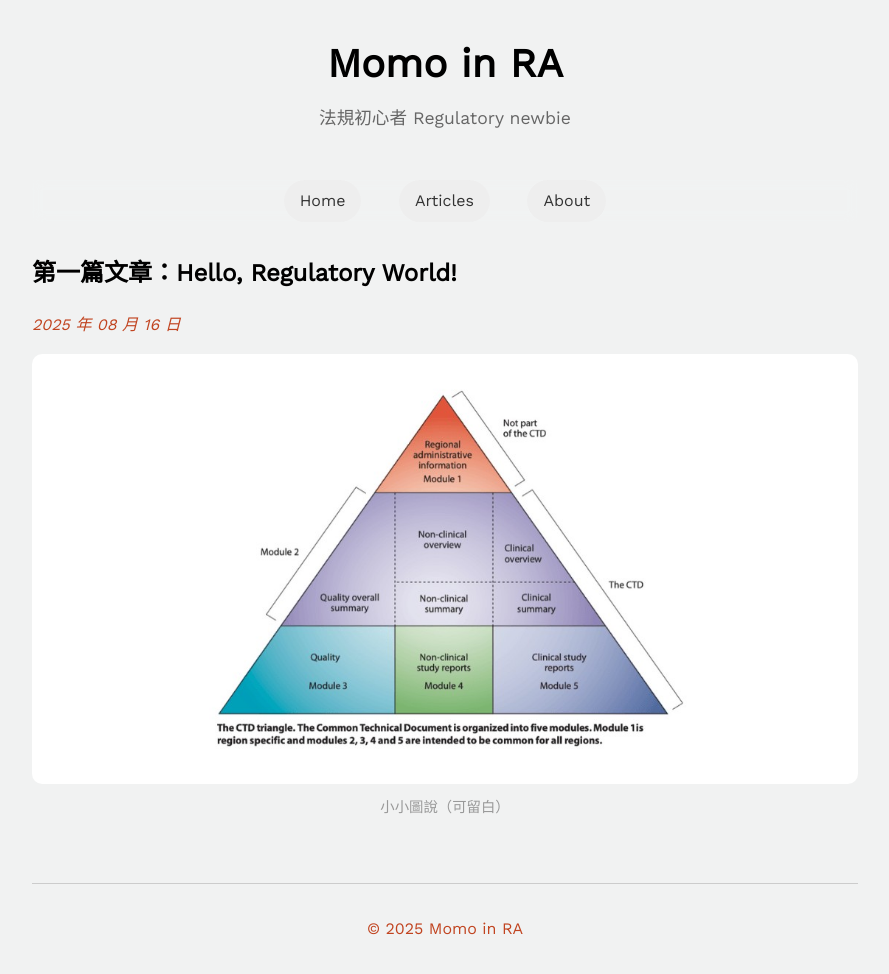
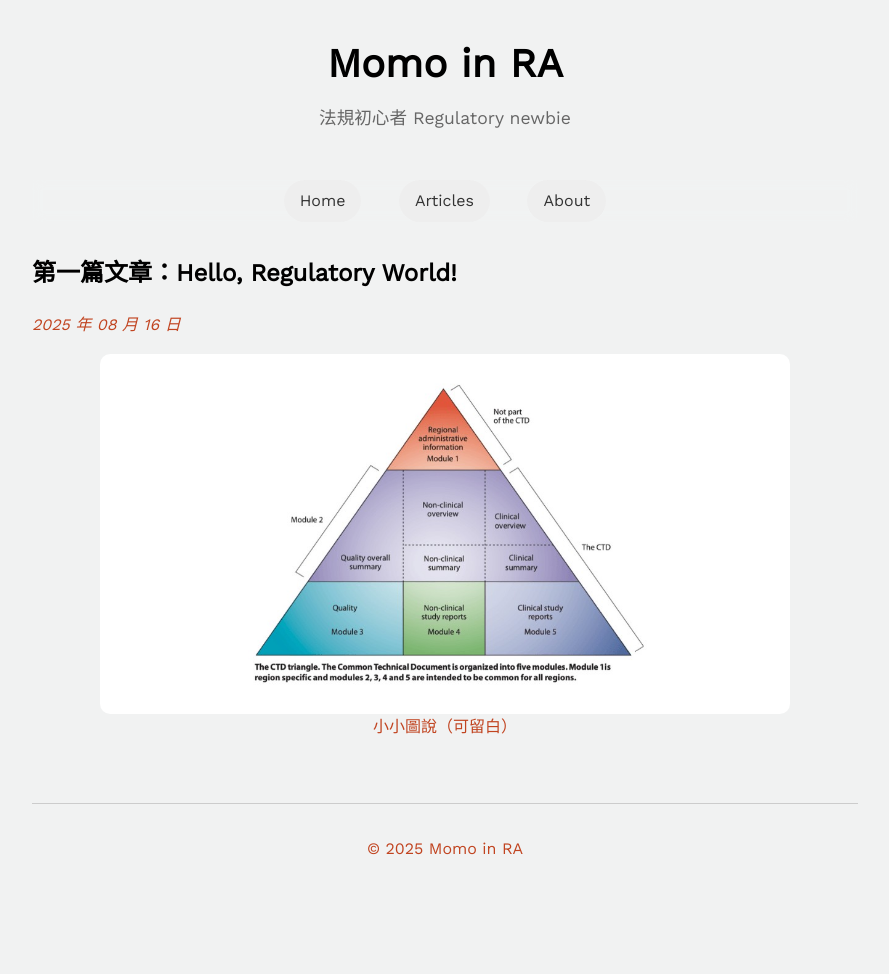
Before and after one commit to MomoInRA/github.io, a Jekyll site: the page built from _posts/2025-08-16-first-post.md, in a window 1280 px wide and 1006 px high. Shown: the top 974 px of the window, without its empty margins (195-1084 px from the left). Built offline with Jekyll 4.4.1, drawn with Linux system fonts in a browser that asks for light colours.

Commit message:
Update style.css

```diff
--- a/assets/css/style.css
+++ b/assets/css/style.css
@@ -200,6 +200,17 @@ header .subtitle {
   backdrop-filter: blur(6px);
   background-color: rgba(241,242,242,.85); /* 與你的背景色接近 */
 }
-.post-hero { margin: 1rem 0 1.25rem; text-align: center; }
-.post-hero img { width: 100%; height: auto; border-radius: 10px; }
-.post-hero__cap { color:#999; font-size:.9rem; margin-top:.25rem; }
+/* 文章頁封面圖：等比縮小，不裁切 */
+.post-hero {
+  margin: 1rem 0 1.25rem;
+  text-align: center;
+}
+
+.post-hero img {
+  max-width: 100%;
+  height: auto;
+  max-height: 360px;     /* ← 統一最高高度 */
+  border-radius: 10px;
+  display: block;
+  margin: 0 auto;
+}
```
